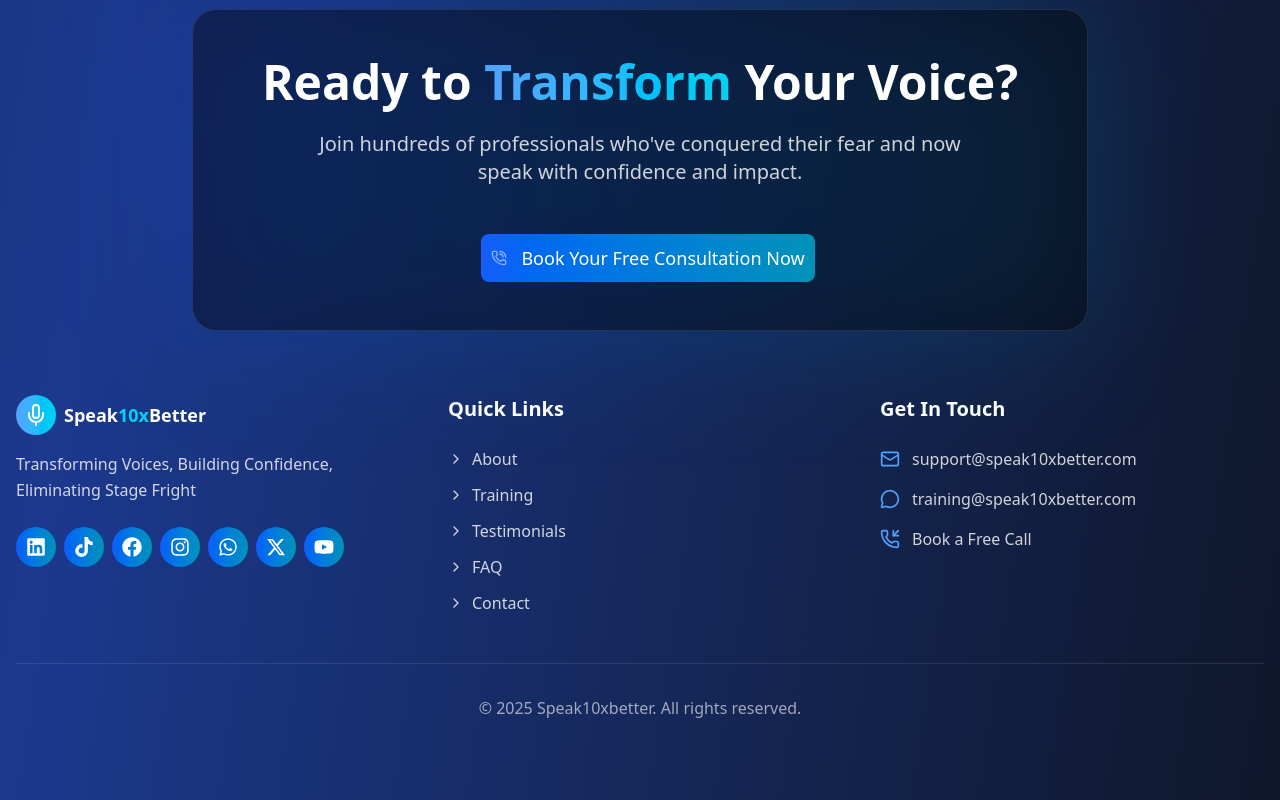
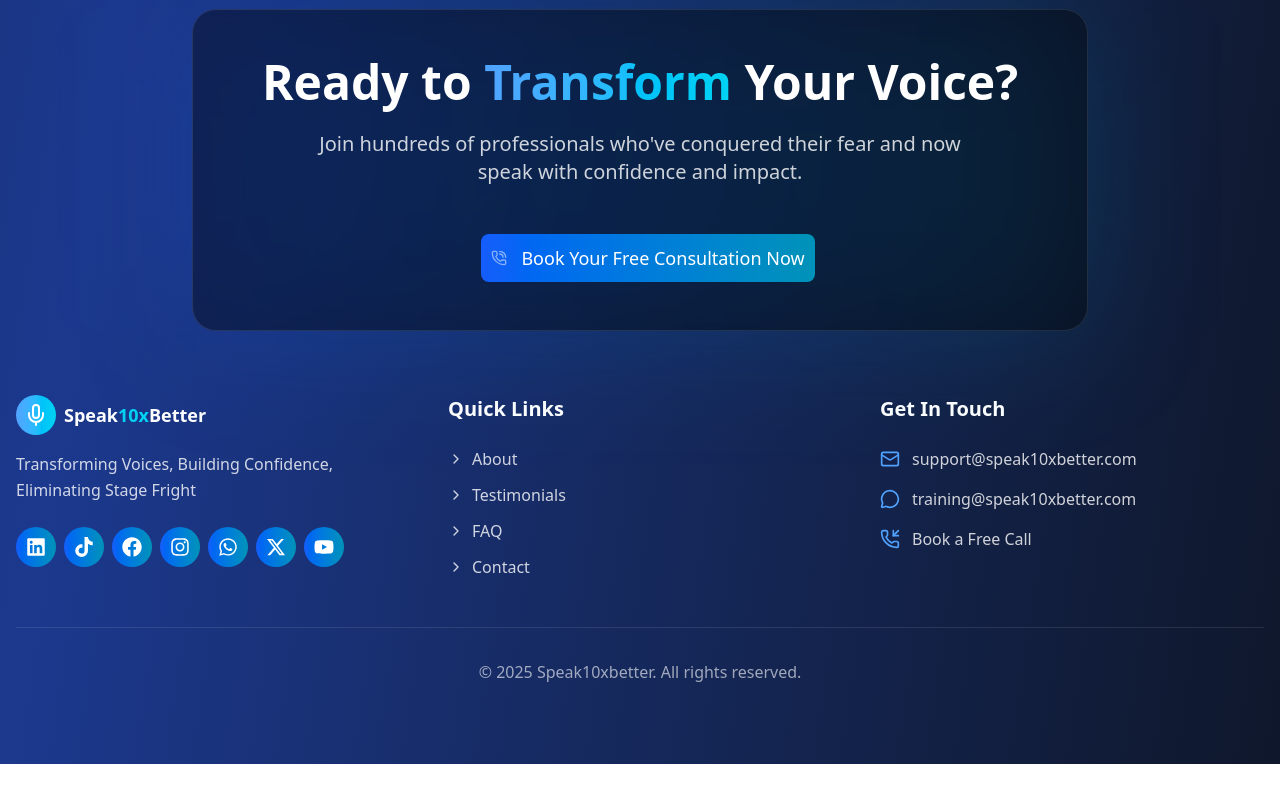
Before and after one commit to rdghostmann/Speak10xbetter, a Next.js app: page / in a window 1280 px wide. Shown: the part 7738-8538 px from the top of the page. After the commit the page ends 8502 px from the top, so only its background shows below. Built offline with nearby package versions, Linux system fonts and the light colour scheme.

Commit message:
Update Stuff on vid

```diff
--- a/components/Footer/Footer.jsx
+++ b/components/Footer/Footer.jsx
@@ -50,7 +50,7 @@ export default function Footer() {
                   target="_blank"
                   rel="noopener noreferrer"
                 >
-                  <PhoneCall className="w-5 h-5 mr-2 animate-pulse" />
+                  <PhoneCall className="w-12 h-12 mr-2 animate-pulse" />
                   <span className="text-lg hidden lg:block">Book Your Free Consultation Now</span>
                   <span className="text-lg block lg:hidden">Book Free Now</span>
                 </Link>
@@ -106,7 +106,7 @@ export default function Footer() {
           <div>
             <h3 className="text-xl font-semibold text-white mb-6">Quick Links</h3>
             <ul className="space-y-3">
-              {["About", "Training", "Testimonials", "FAQ", "Contact"].map((link) => (
+              {["About", "Testimonials", "FAQ", "Contact"].map((link) => (
                 <li key={link}>
                   <a
                     href={link === "contact" ? "https://calendly.com/ifezuejudith/freeconsultation" : `#${link.toLowerCase()}`}
```
